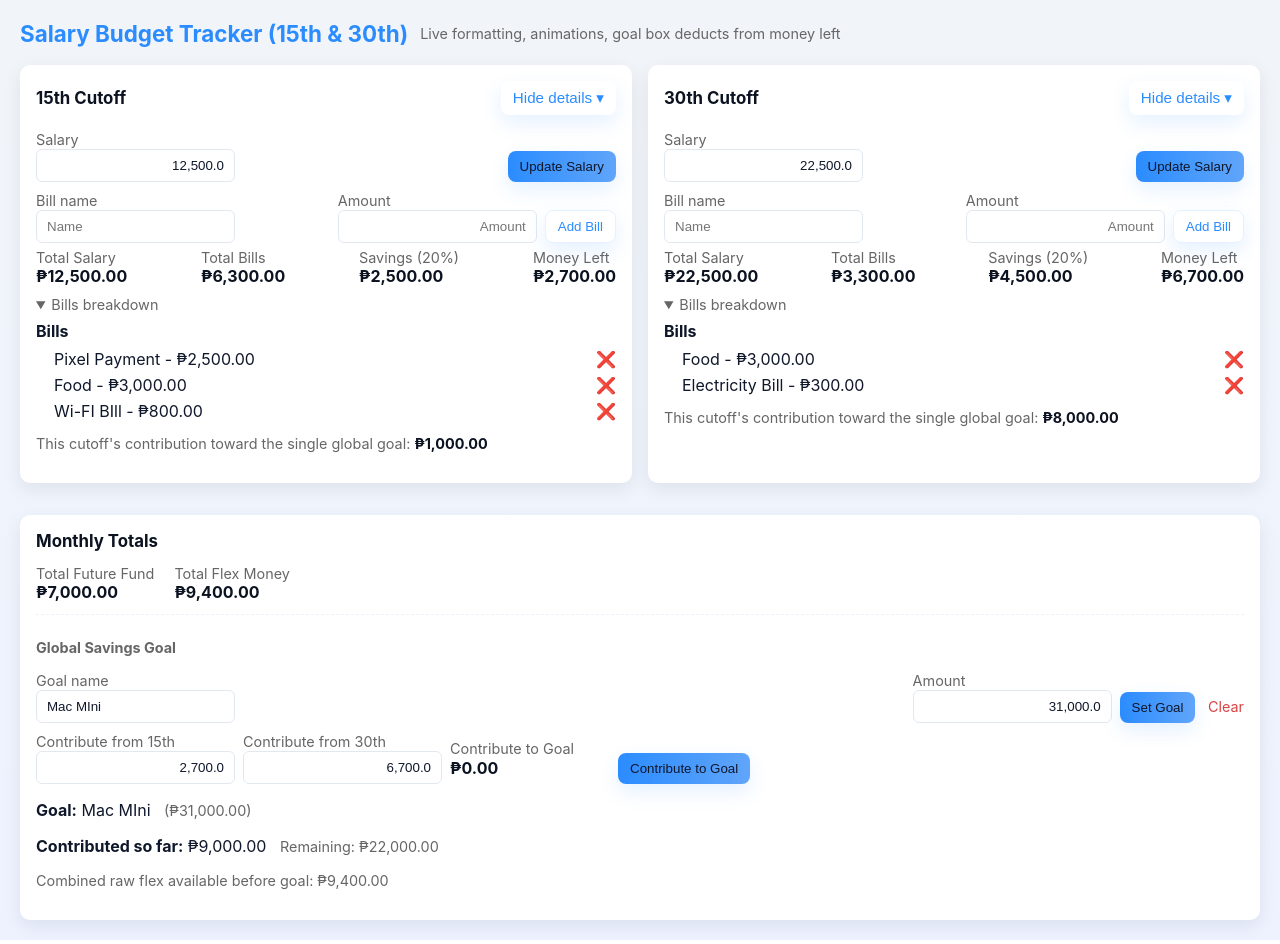
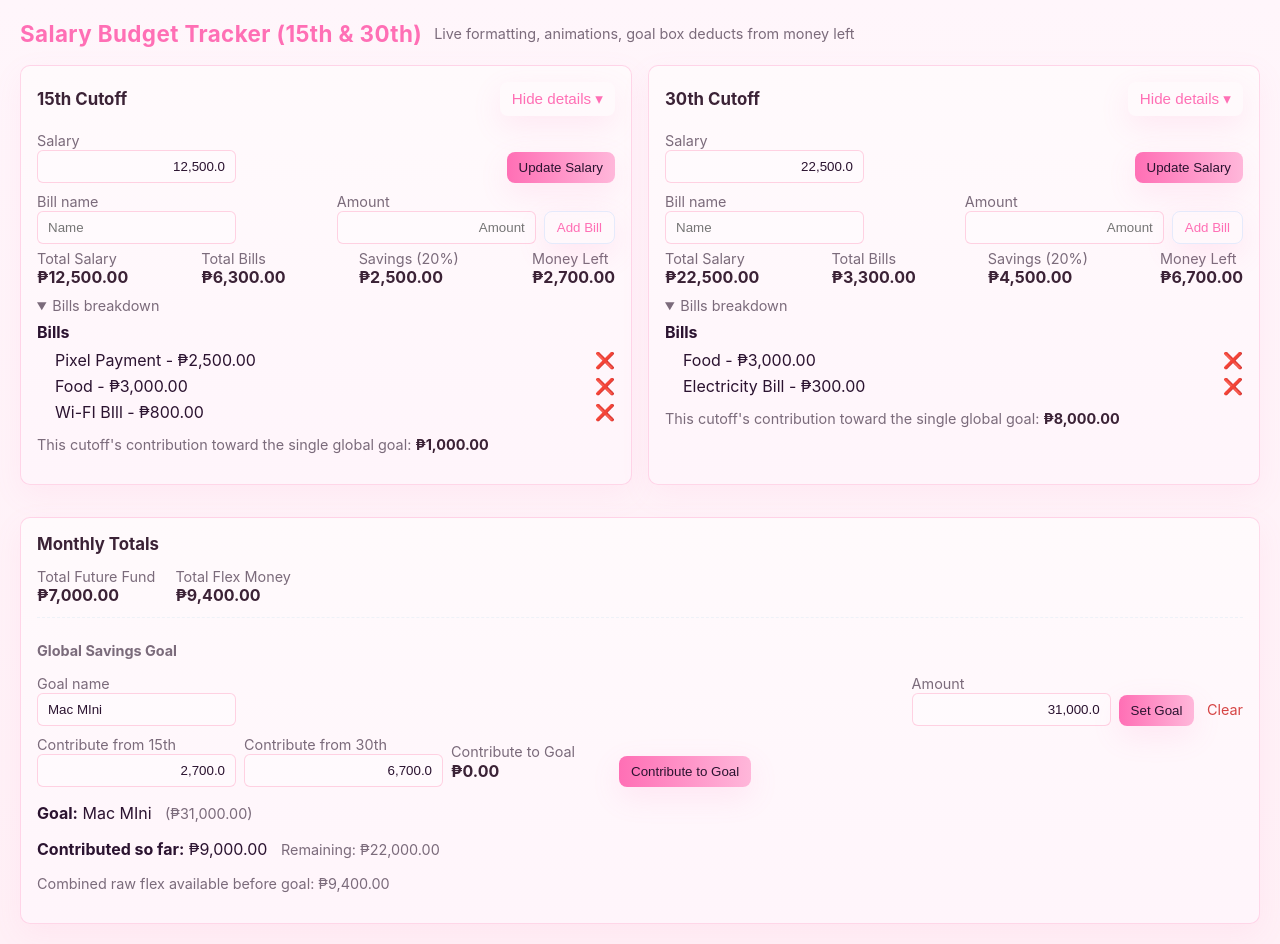
Before and after one commit to butchkamote/BUDGET-TRACKER, a Flask app: page / in a window 1280 px wide. Run offline with Flask 3, Linux system fonts and the light colour scheme.

Commit message:
hhehe before the big one

```diff
--- a/templates/index.html
+++ b/templates/index.html
@@ -13,10 +13,12 @@ header { margin-bottom: 18px; }
 button { background: #2b8cff; color: #fff; border: none; padding: 8px 12px; border-radius: 8px; cursor: pointer; }
 input, select { padding: 8px; border-radius: 6px; border: 1px solid #e2e8f0; }
         :root{
-          --accent:#2b8cff;
-          --muted:#666;
-          --card-bg:#fff;
-          --shadow: 0 6px 18px rgba(15,23,42,0.08);
+          --accent:#ff6fb5; /* warm pink */
+          --accent-2: #ffb7da; /* soft pink */
+          --muted:#7b6b7b; /* muted mauve */
+          --card-bg: linear-gradient(180deg, #fffafc 0%, #fff5fb 100%);
+          --shadow: 0 10px 30px rgba(255,111,181,0.08);
+          --glass: rgba(255,255,255,0.7);
         }
         *{box-sizing:border-box}
         body { font-family: Inter, Arial, sans-serif; margin: 20px; background:#f6f8fb; color:#111; }
@@ -81,14 +83,18 @@ input, select { padding: 8px; border-radius: 6px; border: 1px solid #e2e8f0; }
           header{flex-direction:column;align-items:flex-start}
         }
 /* page and color palette */
-body { font-family: Inter, Arial, sans-serif; margin: 20px; background: linear-gradient(180deg,#f1f5f9 0%, #eef2ff 100%); color: #0f172a; }
-.card { background: var(--card-bg); color: inherit; }
-h1 { color: var(--accent); }
-h2, h3 { color: #0b1220; }
+body { font-family: 'Poppins', Inter, Arial, sans-serif; margin: 20px; background: linear-gradient(180deg,#fff6fb 0%, #fff0f6 100%); color: #2b1330; }
+.card { background: var(--card-bg); color: inherit; border: 1px solid rgba(255,191,221,0.6); box-shadow: var(--shadow); }
+h1 { color: var(--accent); font-weight:700; letter-spacing:0.4px }
+h2, h3 { color: #3b2236; }
 .small { color: var(--muted); }
-.value { color: #0b1220; }
-input, button { color: #0f172a; background: #fff; }
-button { background: linear-gradient(90deg,var(--accent), #60a5fa); box-shadow: 0 8px 20px rgba(43,140,255,0.12); }
+.value { color: #3b2236; }
+input, button { color: #2b1330; background: #fff; }
+button { background: linear-gradient(90deg,var(--accent), var(--accent-2)); box-shadow: 0 10px 30px rgba(255,111,181,0.12); border: none; }
+input[type="text"], input[type="number"] { background: rgba(255,250,253,0.9); border: 1px solid rgba(255,182,208,0.6); }
+input:focus{ box-shadow:0 8px 30px rgba(255,111,181,0.12); border-color:var(--accent) }
+button:hover{ transform:translateY(-3px); box-shadow:0 18px 40px rgba(255,111,181,0.12) }
+ .collapse-btn{ color: var(--accent); }
     </style>
 </head>
 <body>
```
